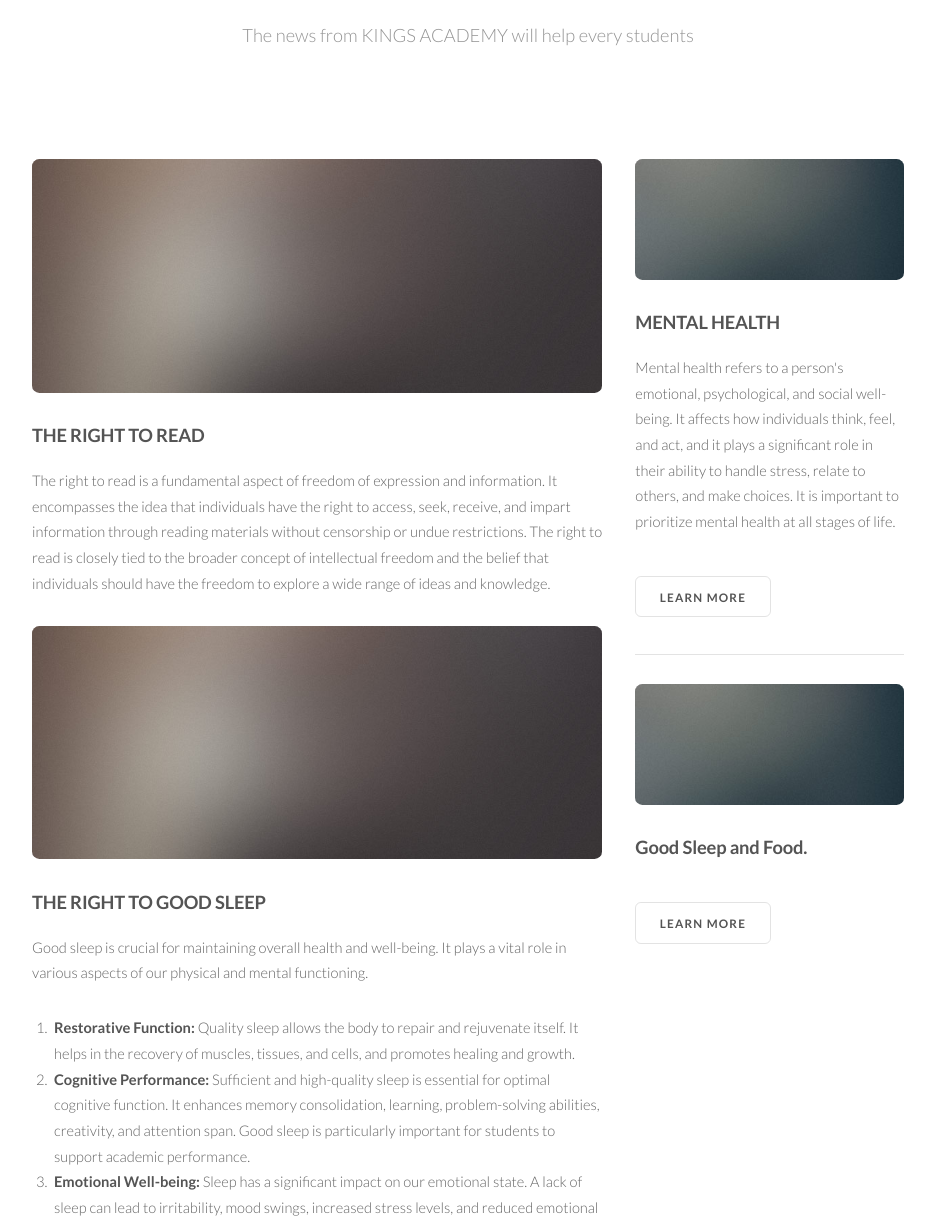
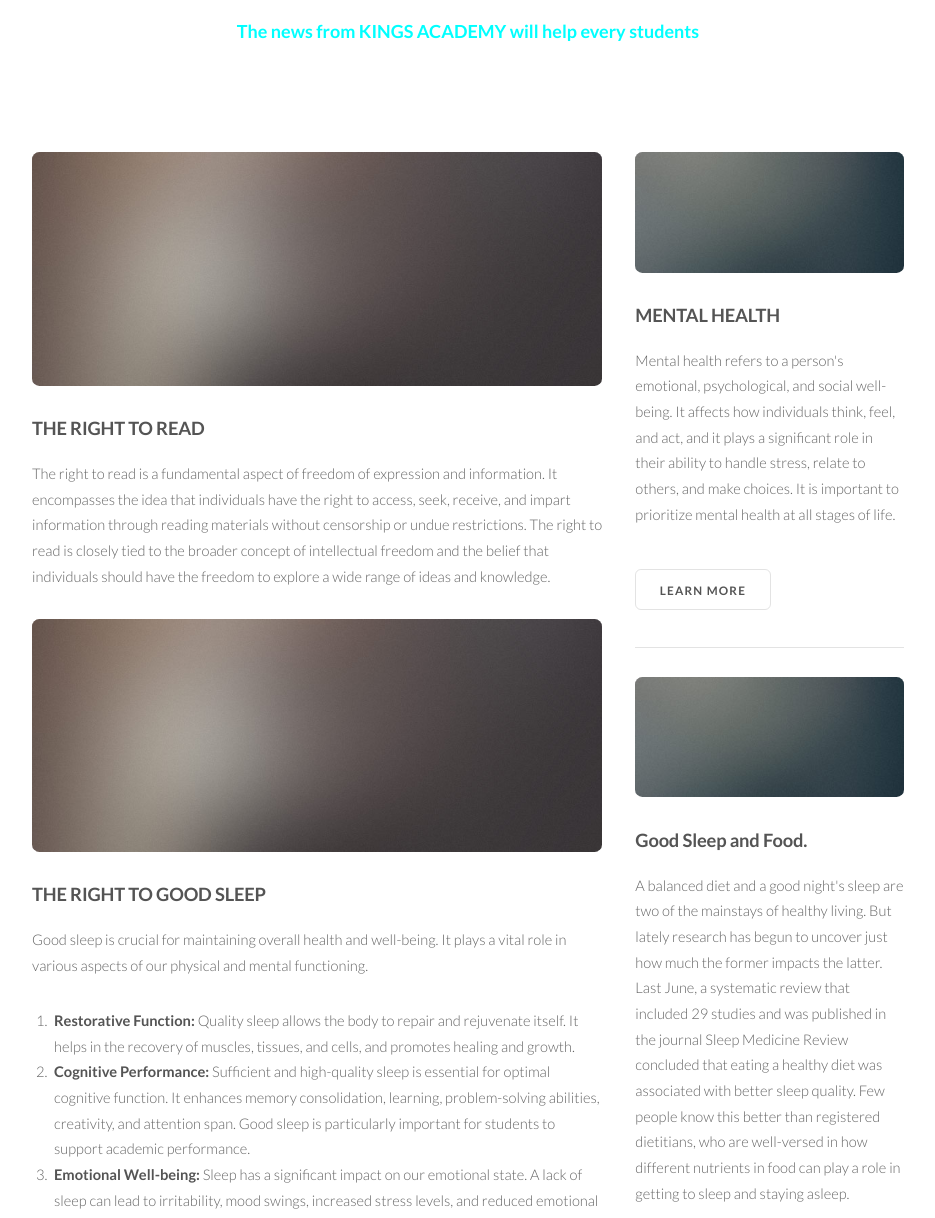
Before and after one commit to Mobisafrankline/kings_academy, a plain HTML site: page right-sidebar.html in a window 1280 px wide. Shown: the part 166-1384 px from the top of the page, without its empty margins (172-1107 px from the left). Drawn offline with Linux system fonts and the light colour scheme.

Commit message:
update one added Good Sleep and Food.

```diff
--- a/right-sidebar.html
+++ b/right-sidebar.html
@@ -53,7 +53,7 @@
 			<section id="main" class="wrapper style1">
 				<header class="major">
 					<h2><b>News</b></h2>
-					<p>The news from KINGS ACADEMY will help every students</p>
+					<b><p style="color: aqua ; font-size: large;">The news from KINGS ACADEMY will help every students</p></b>
 				</header>
 				<div class="container">
 					<div class="row 150%">
@@ -95,10 +95,15 @@
 									<section>
 										<a href="#" class="image fit"><img src="images/pic03.jpg" alt="" /></a>
 										<h3>Good Sleep and Food.</h3>
-										<p></p>
+										<p>A balanced diet and a good night's sleep are two of the mainstays of healthy living.
+											But lately research has begun to uncover just how much the former impacts the latter.
+											 Last June, a systematic review that included 29 studies and was published in
+											 the journal Sleep Medicine Review concluded that eating a healthy diet was associated with
+											  better sleep quality. Few people know this better than registered dietitians,
+											   who are well-versed in how different nutrients in food can play a role in getting to sleep and staying asleep.</p>
 										<footer>
 											<ul class="actions">
-												<li><a href="#" class="button small alt">Learn More</a></li>
+												<li><a href="https://www.healthline.com/nutrition/9-foods-to-help-you-sleep" class="button small alt">Learn More</a></li>
 											</ul>
 										</footer>
 									</section>
```
